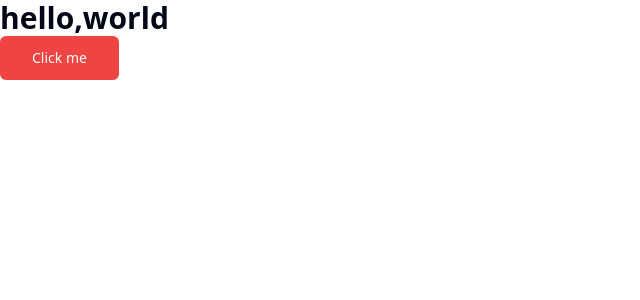
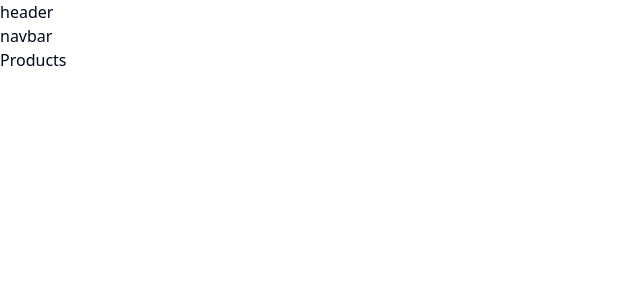
Before and after one commit to Hongfei01/store, a React (Vite) app: page /products in a window 1280 px wide. Shown: the top 300 px of the page, without its empty margins (0-640 px from the left). Built offline with nearby package versions, Linux system fonts and the light colour scheme.

Commit message:
initial app layout

```diff
--- a/src/App.tsx
+++ b/src/App.tsx
@@ -1,20 +1,40 @@
-import { Button } from './components/ui/button';
+import { createBrowserRouter, RouterProvider } from 'react-router-dom';
 import { useAppSelector } from './hooks';
+
+import {
+  HomeLayout,
+  Landing,
+  Error,
+  Products,
+  SingleProduct,
+  Cart,
+  Register,
+  Login,
+  Checkout,
+  Orders,
+} from './pages';
+
+const router = createBrowserRouter([
+  {
+    path: '/',
+    element: <HomeLayout />,
+    errorElement: <Error />,
+    children: [
+      { index: true, element: <Landing /> },
+      { path: 'products', element: <Products /> },
+      { path: 'products/:id', element: <SingleProduct /> },
+      { path: 'checkOut', element: <Checkout /> },
+      { path: 'cart', element: <Cart /> },
+      { path: 'orders', element: <Orders /> },
+    ],
+  },
+  { path: '/login', element: <Login /> },
+  { path: '/register', element: <Register /> },
+]);
 
 function App() {
   const { name } = useAppSelector((state) => state.userState);
   console.log(name);
-  return (
-    <div>
-      <h1 className='text-3xl font-bold'>hello,world</h1>
-      <Button
-        variant={'destructive'}
-        size={'lg'}
-        onClick={() => console.log('click me')}
-      >
-        Click me
-      </Button>
-    </div>
-  );
+  return <RouterProvider router={router}></RouterProvider>;
 }
 export default App;
--- a/src/pages/HomeLayout.tsx
+++ b/src/pages/HomeLayout.tsx
@@ -1,4 +1,12 @@
+import { Outlet } from 'react-router-dom';
+
 function HomeLayout() {
-  return <div>HomeLayout</div>;
+  return (
+    <>
+      <header>header</header>
+      <nav>navbar</nav>
+      <Outlet />
+    </>
+  );
 }
 export default HomeLayout;
```
